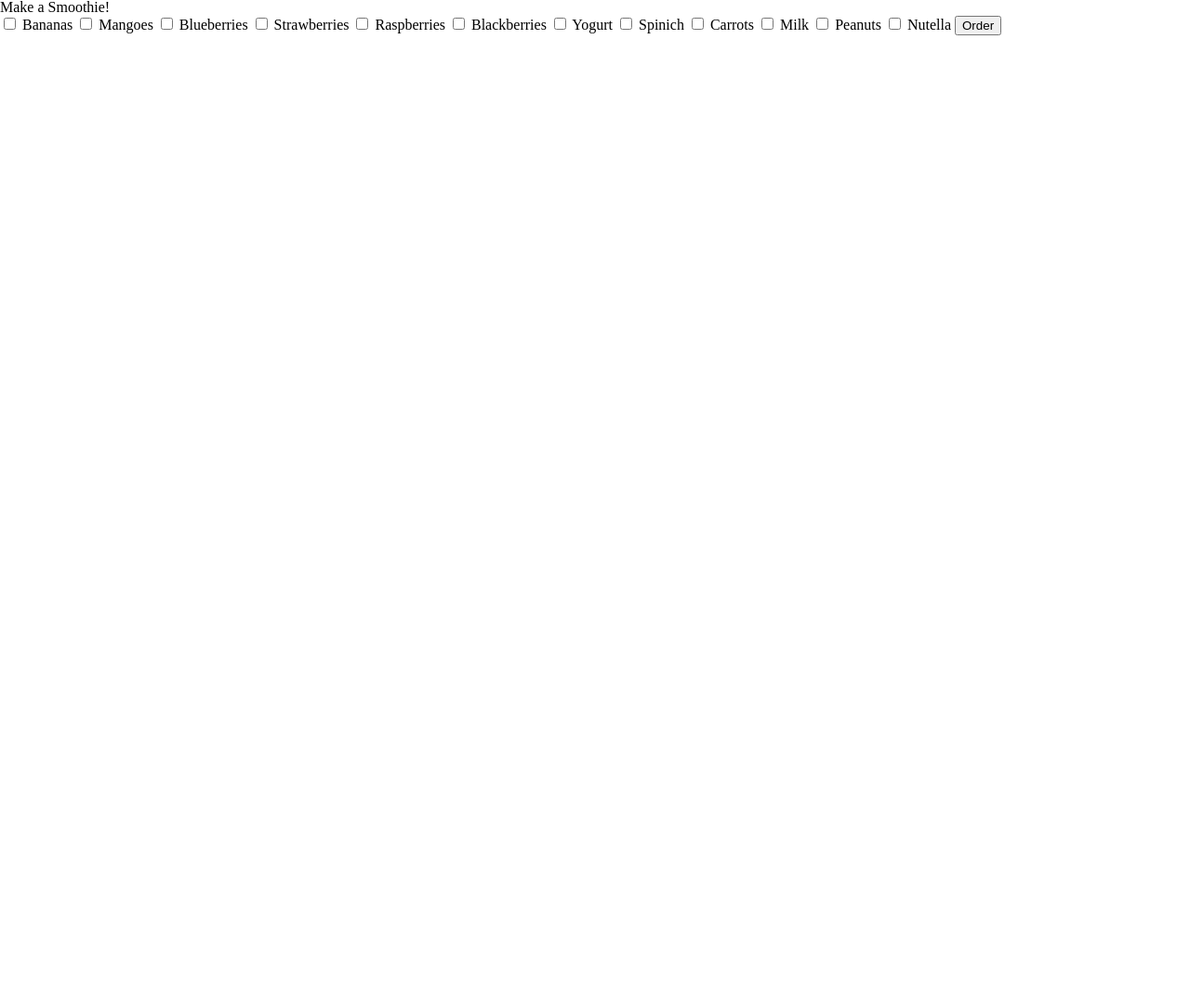
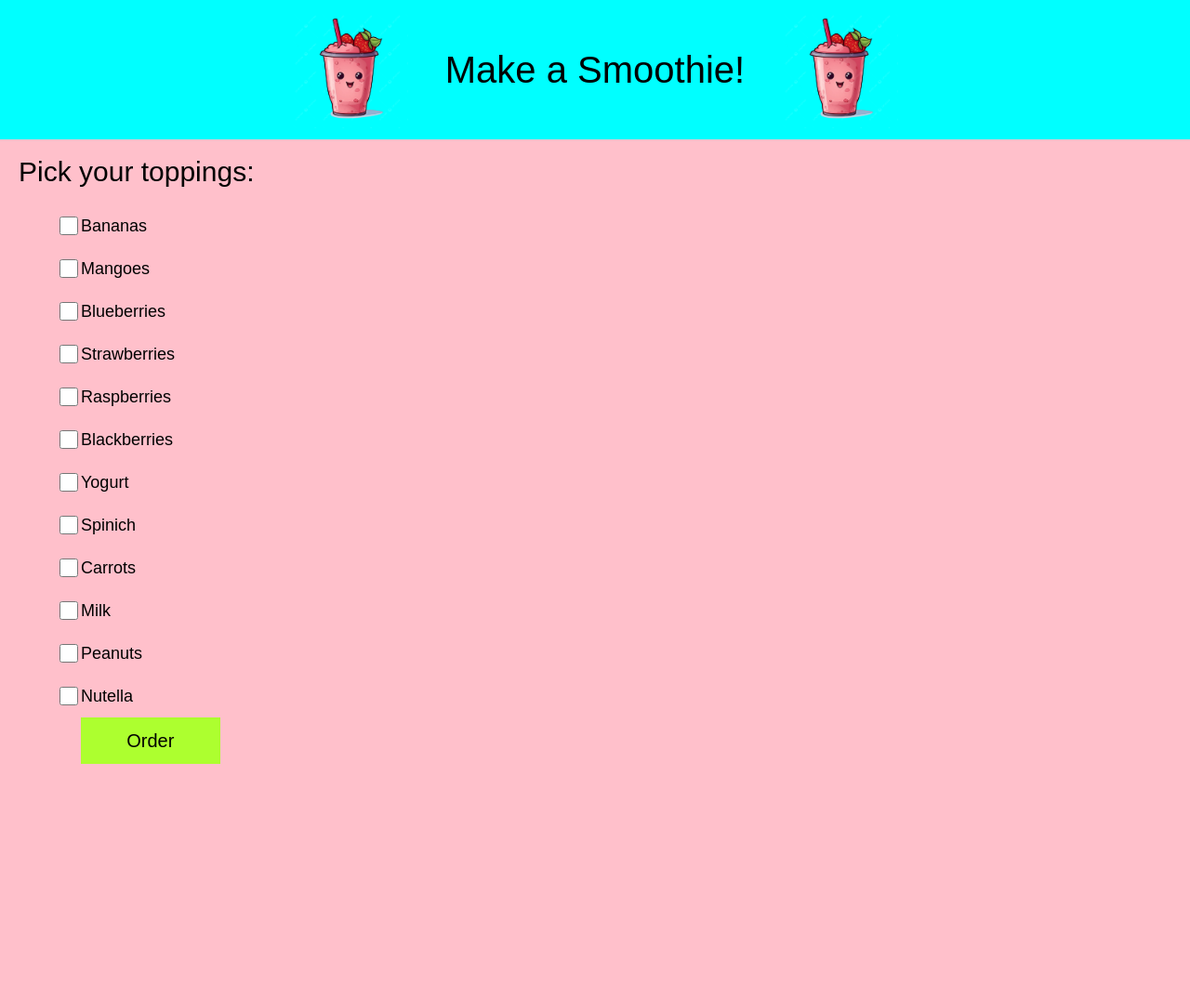
Before and after one commit to dillonjenkins10/COMP1073-Assignment2, a plain HTML site: page Assignment-2/index.html in a window 1280 px wide. Shown: the whole page at 93% size. Before the commit the page ends 800 px from the top, so only its background shows below. Drawn offline with nearby package versions, Linux system fonts and the light colour scheme.

Commit message:
Final commit
added some css and changed some html

```diff
--- a/Assignment-2/css/style.css
+++ b/Assignment-2/css/style.css
@@ -0,0 +1,87 @@
+h1,h2,label,input,label,p{
+    font-family: sans-serif;
+}
+
+body{
+    background-color: pink;
+}
+
+/* Header Styling */
+header{
+    height: 150px;
+    display: flex;
+    flex-direction: row;
+    align-items: center;
+    justify-content: center;
+    background-color: aqua;
+}
+
+h1{
+    font-size: 40px;
+    padding: 0 40px;
+}
+
+header div{
+    height: 125px;
+    display: flex;
+}
+
+/* main styling */
+
+main{
+    padding: 20px;
+    background-color: pink;
+}
+
+main section{
+    display: flex;
+    flex-direction: column;
+    align-items: flex-start;
+}
+
+h2{
+    font-size: 30px;
+    margin-bottom: 20px;
+}
+
+/* form styling */
+form{
+    display: flex;
+    flex-direction: column;
+    align-items: flex-start;
+    padding-left: 30px;
+}
+
+label{
+    display: flex;
+    align-items: center;
+    padding: 10px;
+    font-size: 18px;
+}
+
+input{
+    height: 20px;
+    width: 20px;
+}
+
+.submit{
+    align-self: center;
+    border: none;
+    font-size: 20px;
+    background-color: greenyellow;
+    height: 50px;
+    width: 150px;
+}
+
+/* paragraph element */
+main > section > div:last-child{
+    display: flex;
+    align-items: center;
+    align-self: center;
+    height: 150px;
+    padding: 50px 200px;
+}
+
+p{
+    font-size: 30px;
+}
--- a/Assignment-2/index.html
+++ b/Assignment-2/index.html
@@ -19,44 +19,38 @@
     <body>
         <!--Header, just a title-->
         <header>
+            <!--div for image-->
+            <div>
+                <img src="img/pngtree-cartoon-smoothie-ai-generative-png-image_14600711.png" alt="cute pink smoothie guy">
+            </div>
+
             <h1>Make a Smoothie!</h1>
+
+            <!--div for image-->
+            <div>
+                <img src="img/pngtree-cartoon-smoothie-ai-generative-png-image_14600711.png" alt="cute pink smoothie guy">
+            </div>
         </header>
 
-        <!--main content, only contains a form-->
+        <!--main content-->
         <main>
             <section>
                 <div>
-                    <!--
-                    Brainstorming toppings:
-                    Bananas, Mangos, Blueberries, Strawberries, Raspberries, Blackberries, Yogurt, Spinich,
-                    Carrots, Milk, Peanuts,
-                    -->
+                    <h2>Pick your toppings:</h2>
                     <form id="smoothie">
-                        <input type="checkbox" id="bananas" name="toppings" value="Bananas">
-                        <label for="bananas">Bananas</label>
-                        <input type="checkbox" id="mangoes" name="toppings" value="Mangoes">
-                        <label for="mangoes">Mangoes</label>
-                        <input type="checkbox" id="blueberries" name="toppings" value="Blueberries">
-                        <label for="blueberries">Blueberries</label>
-                        <input type="checkbox" id="strawberries" name="toppings" value="Strawberries">
-                        <label for="strawberries">Strawberries</label>
-                        <input type="checkbox" id="raspberries" name="toppings" value="Raspberries">
-                        <label for="raspberries">Raspberries</label>
-                        <input type="checkbox" id="blackberries" name="toppings" value="Blackberries">
-                        <label for="blackberries">Blackberries</label>
-                        <input type="checkbox" id="yogurt" name="toppings" value="Yogurt">
-                        <label for="yogurt">Yogurt</label>
-                        <input type="checkbox" id="spinich" name="toppings" value="Spinich">
-                        <label for="spinich">Spinich</label>
-                        <input type="checkbox" id="carrots" name="toppings" value="Carrots">
-                        <label for="carrots">Carrots</label>
-                        <input type="checkbox" id="milk" name="toppings" value="Milk">
-                        <label for="milk">Milk</label>
-                        <input type="checkbox" id="peanuts" name="toppings" value="Peanuts">
-                        <label for="peanuts">Peanuts</label>
-                        <input type="checkbox" id="nutella" name="toppings" value="Nutella">
-                        <label for="nutella">Nutella</label>
-                        <input type="submit" id="submit" name="submit" value="Order">
+                        <label><input type="checkbox" id="bananas" name="toppings" value="Bananas">Bananas</label>
+                        <label><input type="checkbox" id="mangoes" name="toppings" value="Mangoes">Mangoes</label>
+                        <label><input type="checkbox" id="blueberries" name="toppings" value="Blueberries">Blueberries</label>
+                        <label><input type="checkbox" id="strawberries" name="toppings" value="Strawberries">Strawberries</label>
+                        <label><input type="checkbox" id="raspberries" name="toppings" value="Raspberries">Raspberries</label>
+                        <label><input type="checkbox" id="blackberries" name="toppings" value="Blackberries">Blackberries</label>
+                        <label><input type="checkbox" id="yogurt" name="toppings" value="Yogurt">Yogurt</label>
+                        <label><input type="checkbox" id="spinich" name="toppings" value="Spinich">Spinich</label>
+                        <label><input type="checkbox" id="carrots" name="toppings" value="Carrots">Carrots</label>
+                        <label><input type="checkbox" id="milk" name="toppings" value="Milk">Milk</label>
+                        <label><input type="checkbox" id="peanuts" name="toppings" value="Peanuts">Peanuts</label>
+                        <label><input type="checkbox" id="nutella" name="toppings" value="Nutella">Nutella</label>
+                        <input type="submit" class="submit" id="submit" name="submit" value="Order">
                     </form>
                 </div>
 
--- a/Assignment-2/js/javascript.js
+++ b/Assignment-2/js/javascript.js
@@ -3,6 +3,11 @@ $(document).ready(function(){
         $("#header").load("header.html");
         $("#footer").load("footer.html");
     });
+
+    /*
+    document.getElementById('smoothie').addEventListener('submit', function(event){
+        event.preventDefault();
+    });*/
 
     document.getElementById('smoothie').addEventListener('submit', function(event){
         /* prevent default */
@@ -33,4 +38,5 @@ $(document).ready(function(){
         document.getElementById('desc').innerHTML = description;
     })
 
+
 })
```
Also changed, not shown: Assignment-2/img/pngtree-cartoon-smoothie-ai-generative-png-image_14600711.png (added).
